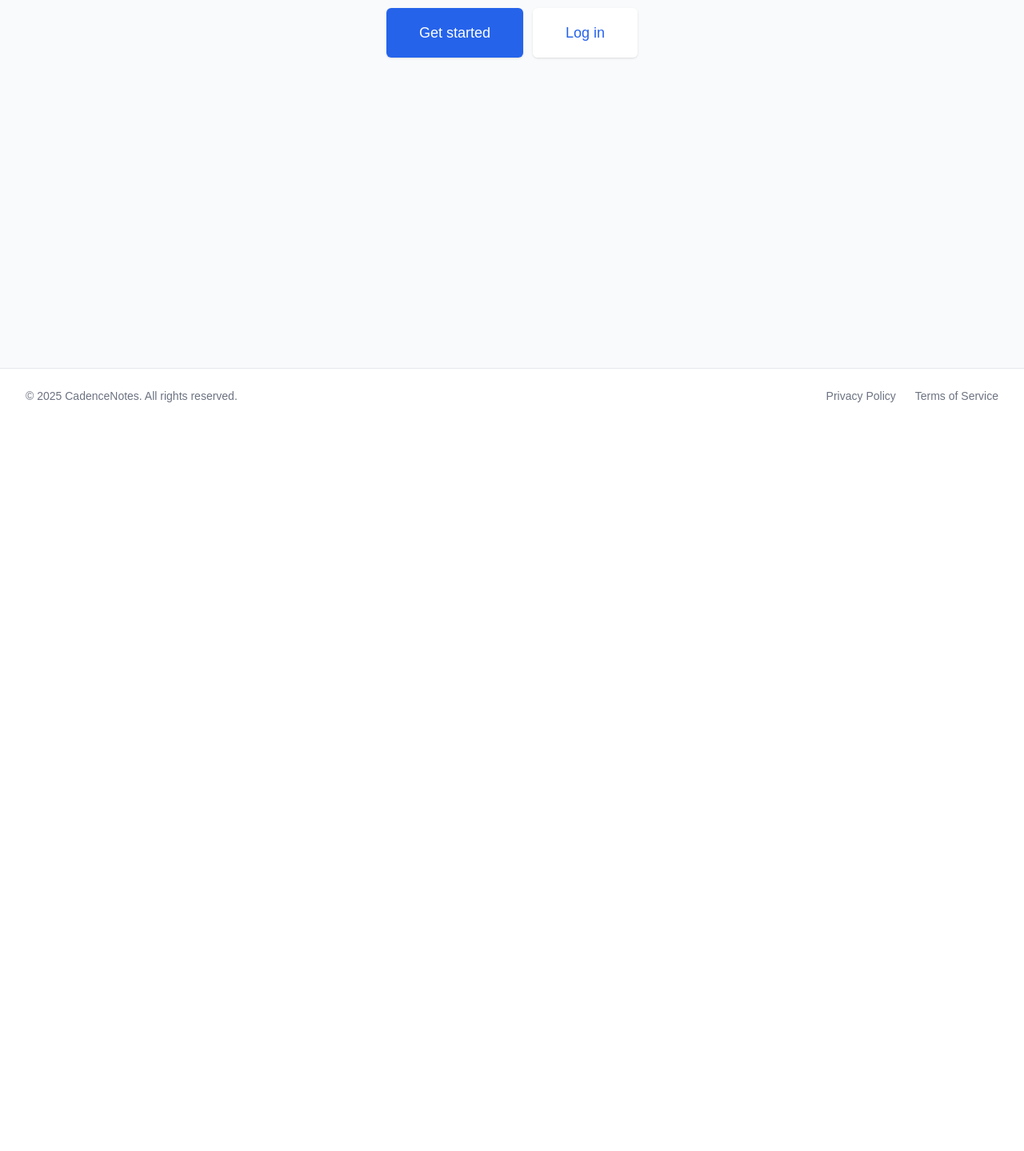
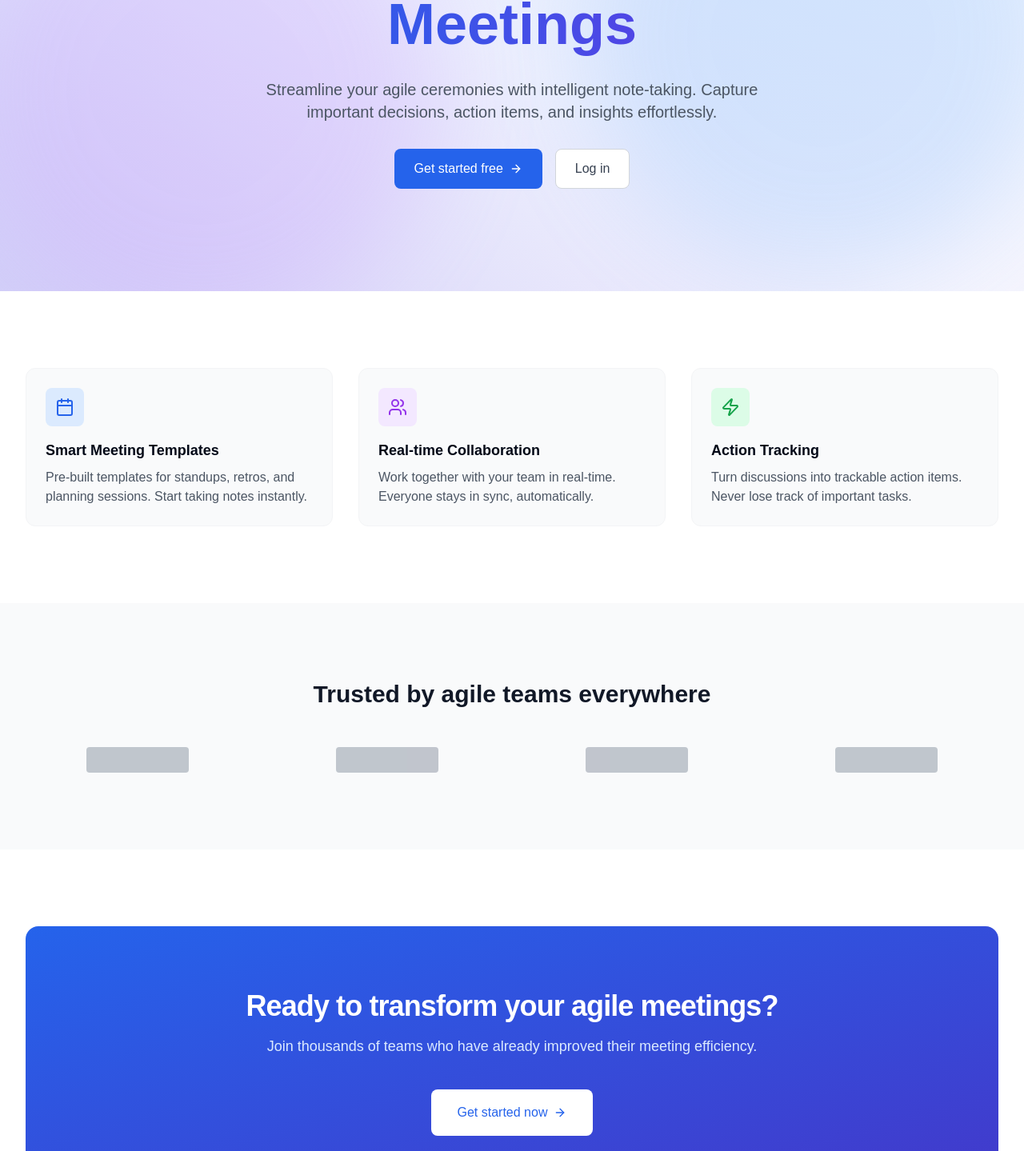
Before and after one commit to CadenceNote/app, a Next.js app: page / in a window 1280 px wide. Shown: the part 271-1710 px from the top of the page at 80% size. Before the commit the page ends 800 px from the top, so only its background shows below. Built offline with nearby package versions, Linux system fonts and the light colour scheme; no server answers.

Commit message:
better landing page + auth redirect to dashboard

```diff
--- a/app/page.tsx
+++ b/app/page.tsx
@@ -1,34 +1,163 @@
+// app/page.tsx
 "use client";
 import Layout from '@/components/Layout';
+import { supabase } from '@/lib/supabase';
+import { User } from '@/lib/types/auth';
+import { ArrowRight, Calendar, Clock, Users, MessageSquare, Zap } from 'lucide-react';
+import { useEffect, useState } from 'react';
 
 export default function Home() {
+  const [user, setUser] = useState<User | null>(null);
+
+  useEffect(() => {
+    // Check if user is logged in
+    const checkUser = async () => {
+      const { data: { session } } = await supabase.auth.getSession();
+      setUser(session?.user || null);
+    };
+
+    checkUser();
+
+    // Set up auth state listener
+    const { data: { subscription } } = supabase.auth.onAuthStateChange((_event, session) => {
+      setUser(session?.user || null);
+    });
+
+    return () => subscription?.unsubscribe();
+  }, []);
   return (
     <Layout>
-      <div className="max-w-7xl mx-auto py-12 px-4 sm:px-6 lg:px-8">
-        <div className="text-center">
-          <h1 className="text-4xl font-bold text-gray-900 sm:text-5xl md:text-6xl">
+      {/* Hero Section with gradient background */}
+      <div className="relative overflow-hidden bg-gradient-to-b from-blue-50 to-white">
+        {/* Background decoration */}
+        <div className="absolute inset-0">
+          <div className="absolute inset-0 bg-[linear-gradient(30deg,#4f46e540_1.56%,#4f46e510_50.52%,#ffffff10_100%)]" />
+          <div className="absolute top-0 right-0 -translate-y-12 translate-x-12 blur-3xl opacity-20">
+            <div className="aspect-square h-[600px] rounded-full bg-blue-400" />
+          </div>
+          <div className="absolute bottom-0 left-0 translate-y-12 -translate-x-12 blur-3xl opacity-20">
+            <div className="aspect-square h-[600px] rounded-full bg-purple-400" />
+          </div>
+        </div>
+
+        {/* Main content */}
+        <div className="relative">
+          <div className="max-w-7xl mx-auto px-4 sm:px-6 lg:px-8 py-24 sm:py-32">
+            <div className="text-center space-y-8">
+              <h1 className="text-4xl font-bold text-gray-900 sm:text-6xl lg:text-7xl">
                 Take Smart Notes for
-            <span className="text-blue-600"> Agile Meetings</span>
+                <span className="bg-gradient-to-r from-blue-600 to-indigo-600 bg-clip-text text-transparent"> Agile Meetings</span>
               </h1>
-          <p className="mt-3 max-w-md mx-auto text-base text-gray-500 sm:text-lg md:mt-5 md:text-xl md:max-w-3xl">
+              <p className="max-w-2xl mx-auto text-lg sm:text-xl text-gray-600">
                 Streamline your agile ceremonies with intelligent note-taking. Capture important decisions, action items, and insights effortlessly.
               </p>
-          <div className="mt-5 max-w-md mx-auto sm:flex sm:justify-center md:mt-8">
-            <div className="rounded-md shadow">
+              <div className="flex flex-col sm:flex-row gap-4 justify-center">
+                {!user ? (
+                  <>
                     <a
                       href="/signup"
-                className="w-full flex items-center justify-center px-8 py-3 border border-transparent text-base font-medium rounded-md text-white bg-blue-600 hover:bg-blue-700 md:py-4 md:text-lg md:px-10"
+                      className="inline-flex items-center justify-center px-6 py-3 border border-transparent text-base font-medium rounded-lg text-white bg-blue-600 hover:bg-blue-700 transition"
                     >
-                Get started
+                      Get started free
+                      <ArrowRight className="ml-2 h-4 w-4" />
                     </a>
-            </div>
-            <div className="mt-3 rounded-md shadow sm:mt-0 sm:ml-3">
                     <a
                       href="/login"
-                className="w-full flex items-center justify-center px-8 py-3 border border-transparent text-base font-medium rounded-md text-blue-600 bg-white hover:bg-gray-50 md:py-4 md:text-lg md:px-10"
+                      className="inline-flex items-center justify-center px-6 py-3 border border-gray-300 text-base font-medium rounded-lg text-gray-700 bg-white hover:bg-gray-50 transition"
                     >
                       Log in
                     </a>
+                  </>
+                ) : (
+                  <a
+                    href="/dashboard"
+                    className="inline-flex items-center justify-center px-6 py-3 border border-transparent text-base font-medium rounded-lg text-white bg-blue-600 hover:bg-blue-700 transition"
+                  >
+                    Go to Dashboard
+                    <ArrowRight className="ml-2 h-4 w-4" />
+                  </a>
+                )}
+              </div>
+            </div>
+          </div>
+        </div>
+      </div>
+
+      {/* Features Section */}
+      <div className="py-24 bg-white">
+        <div className="max-w-7xl mx-auto px-4 sm:px-6 lg:px-8">
+          <div className="grid grid-cols-1 md:grid-cols-2 lg:grid-cols-3 gap-8">
+            <div className="p-6 rounded-xl bg-gray-50 border border-gray-100">
+              <div className="w-12 h-12 bg-blue-100 rounded-lg flex items-center justify-center mb-4">
+                <Calendar className="h-6 w-6 text-blue-600" />
+              </div>
+              <h3 className="text-lg font-semibold mb-2">Smart Meeting Templates</h3>
+              <p className="text-gray-600">
+                Pre-built templates for standups, retros, and planning sessions. Start taking notes instantly.
+              </p>
+            </div>
+
+            <div className="p-6 rounded-xl bg-gray-50 border border-gray-100">
+              <div className="w-12 h-12 bg-purple-100 rounded-lg flex items-center justify-center mb-4">
+                <Users className="h-6 w-6 text-purple-600" />
+              </div>
+              <h3 className="text-lg font-semibold mb-2">Real-time Collaboration</h3>
+              <p className="text-gray-600">
+                Work together with your team in real-time. Everyone stays in sync, automatically.
+              </p>
+            </div>
+
+            <div className="p-6 rounded-xl bg-gray-50 border border-gray-100">
+              <div className="w-12 h-12 bg-green-100 rounded-lg flex items-center justify-center mb-4">
+                <Zap className="h-6 w-6 text-green-600" />
+              </div>
+              <h3 className="text-lg font-semibold mb-2">Action Tracking</h3>
+              <p className="text-gray-600">
+                Turn discussions into trackable action items. Never lose track of important tasks.
+              </p>
+            </div>
+          </div>
+        </div>
+      </div>
+
+      {/* Social Proof Section */}
+      <div className="py-24 bg-gray-50">
+        <div className="max-w-7xl mx-auto px-4 sm:px-6 lg:px-8">
+          <div className="text-center mb-12">
+            <h2 className="text-3xl font-bold text-gray-900">
+              Trusted by agile teams everywhere
+            </h2>
+          </div>
+          <div className="grid grid-cols-2 md:grid-cols-4 gap-8 items-center justify-items-center opacity-60">
+            {/* Replace with actual company logos */}
+            <div className="h-8 w-32 bg-gray-400 rounded"></div>
+            <div className="h-8 w-32 bg-gray-400 rounded"></div>
+            <div className="h-8 w-32 bg-gray-400 rounded"></div>
+            <div className="h-8 w-32 bg-gray-400 rounded"></div>
+          </div>
+        </div>
+      </div>
+
+      {/* CTA Section */}
+      <div className="py-24 bg-white">
+        <div className="max-w-7xl mx-auto px-4 sm:px-6 lg:px-8">
+          <div className="relative rounded-2xl bg-gradient-to-br from-blue-600 to-indigo-700 px-6 py-16 sm:px-12 sm:py-20">
+            <div className="relative mx-auto max-w-4xl text-center">
+              <h2 className="text-3xl font-bold tracking-tight text-white sm:text-4xl">
+                Ready to transform your agile meetings?
+              </h2>
+              <p className="mt-4 text-lg text-blue-100">
+                Join thousands of teams who have already improved their meeting efficiency.
+              </p>
+              <div className="mt-10">
+                <a
+                  href="/signup"
+                  className="inline-flex items-center justify-center px-8 py-4 border border-transparent text-base font-medium rounded-lg text-blue-600 bg-white hover:bg-blue-50 transition"
+                >
+                  Get started now
+                  <ArrowRight className="ml-2 h-4 w-4" />
+                </a>
+              </div>
             </div>
           </div>
         </div>
--- a/components/Layout.tsx
+++ b/components/Layout.tsx
@@ -69,7 +69,7 @@ const Layout = ({ children }) => {
                 </button>
 
                 {isDropdownOpen && (
-                    <div className="absolute right-0 mt-1 w-48 rounded-md shadow-lg bg-white ring-1 ring-black ring-opacity-5">
+                    <div className="absolute right-0 mt-1 w-48 rounded-md shadow-lg bg-white ring-1 ring-black ring-opacity-5 z-50">
                         <div className="py-1" role="menu" aria-orientation="vertical">
                             <div className="px-4 py-2 text-sm text-gray-600 border-b">
                                 {user?.email}
--- a/components/auth/LoginForm.tsx
+++ b/components/auth/LoginForm.tsx
@@ -19,7 +19,7 @@ export default function LoginForm() {
         try {
             await auth.login(email, password);
             // Redirect to home page instead of dashboard
-            router.push('/');
+            router.push('/dashboard');
         } catch (err: any) {
             setError(err.message);
         } finally {
--- a/components/auth/SignUpForm.tsx
+++ b/components/auth/SignUpForm.tsx
@@ -20,7 +20,7 @@ export default function SignUpForm() {
         try {
             await auth.signup(email, password, fullName);
             // Redirect to home page instead of dashboard
-            router.push('/');
+            router.push('/dashboard');
         } catch (err: any) {
             setError(err.response?.data?.error || err.message || 'An error occurred during signup');
         } finally {
--- /dev/null
+++ b/lib/types/auth.ts
@@ -0,0 +1,7 @@
+export interface User {
+    id: string;
+    email?: string;
+    user_metadata?: {
+        full_name?: string;
+    };
+}
```
Lines whose indentation alone changed are shown as unchanged.
